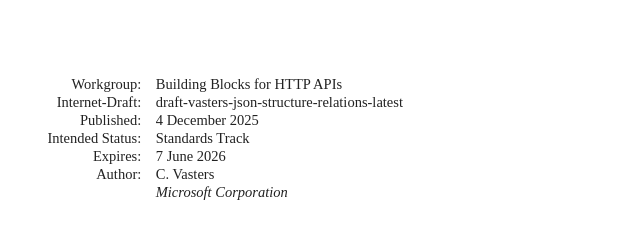
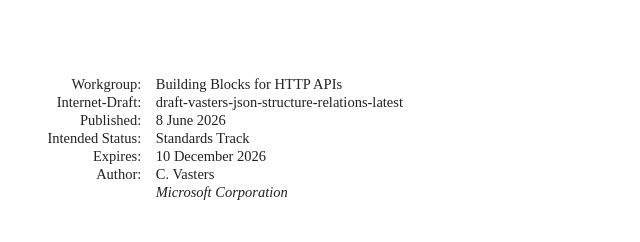
Before and after one commit to json-structure/relations, a plain HTML site: page draft-vasters-json-structure-relations-01/draft-vasters-json-structure-relations.html in a window 1280 px wide. Shown: the top 242 px of the page, 92-732 px from the left. Drawn offline with Linux system fonts and the light colour scheme; a web font is replaced by a local one.

Commit message:
Script updating gh-pages from 5099a2f. [ci skip]

```diff
--- a/draft-vasters-json-structure-relations-01/draft-vasters-json-structure-relations.html
+++ b/draft-vasters-json-structure-relations-01/draft-vasters-json-structure-relations.html
@@ -1046,11 +1046,11 @@
 <thead><tr>
 <td class="left">Internet-Draft</td>
 <td class="center">JSON Structure: Relations</td>
-<td class="right">December 2025</td>
+<td class="right">June 2026</td>
 </tr></thead>
 <tfoot><tr>
 <td class="left">Vasters</td>
-<td class="center">Expires 7 June 2026</td>
+<td class="center">Expires 10 December 2026</td>
 <td class="right">[Page]</td>
 </tr></tfoot>
 </table>
@@ -1063,12 +1063,12 @@
 <dd class="internet-draft">draft-vasters-json-structure-relations-latest</dd>
 <dt class="label-published">Published:</dt>
 <dd class="published">
-<time datetime="2025-12-04" class="published">4 December 2025</time>
+<time datetime="2026-06-08" class="published">8 June 2026</time>
     </dd>
 <dt class="label-intended-status">Intended Status:</dt>
 <dd class="intended-status">Standards Track</dd>
 <dt class="label-expires">Expires:</dt>
-<dd class="expires"><time datetime="2026-06-07">7 June 2026</time></dd>
+<dd class="expires"><time datetime="2026-12-10">10 December 2026</time></dd>
 <dt class="label-authors">Author:</dt>
 <dd class="authors">
 <div class="author">
@@ -1117,7 +1117,7 @@
         time. It is inappropriate to use Internet-Drafts as reference
         material or to cite them other than as "work in progress."<a href="#section-boilerplate.1-3" class="pilcrow">¶</a></p>
 <p id="section-boilerplate.1-4">
-        This Internet-Draft will expire on 7 June 2026.<a href="#section-boilerplate.1-4" class="pilcrow">¶</a></p>
+        This Internet-Draft will expire on 10 December 2026.<a href="#section-boilerplate.1-4" class="pilcrow">¶</a></p>
 </section>
 </div>
 <div id="copyright">
@@ -1126,7 +1126,7 @@
 <a href="#name-copyright-notice" class="section-name selfRef">Copyright Notice</a>
         </h2>
 <p id="section-boilerplate.2-1">
-            Copyright (c) 2025 IETF Trust and the persons identified as the
+            Copyright (c) 2026 IETF Trust and the persons identified as the
             document authors. All rights reserved.<a href="#section-boilerplate.2-1" class="pilcrow">¶</a></p>
 <p id="section-boilerplate.2-2">
             This document is subject to BCP 78 and the IETF Trust's Legal
```
Also changed, not shown: index.html (+1 -1 lines), draft-vasters-json-structure-relations-01/draft-vasters-json-structure-relations.txt.
